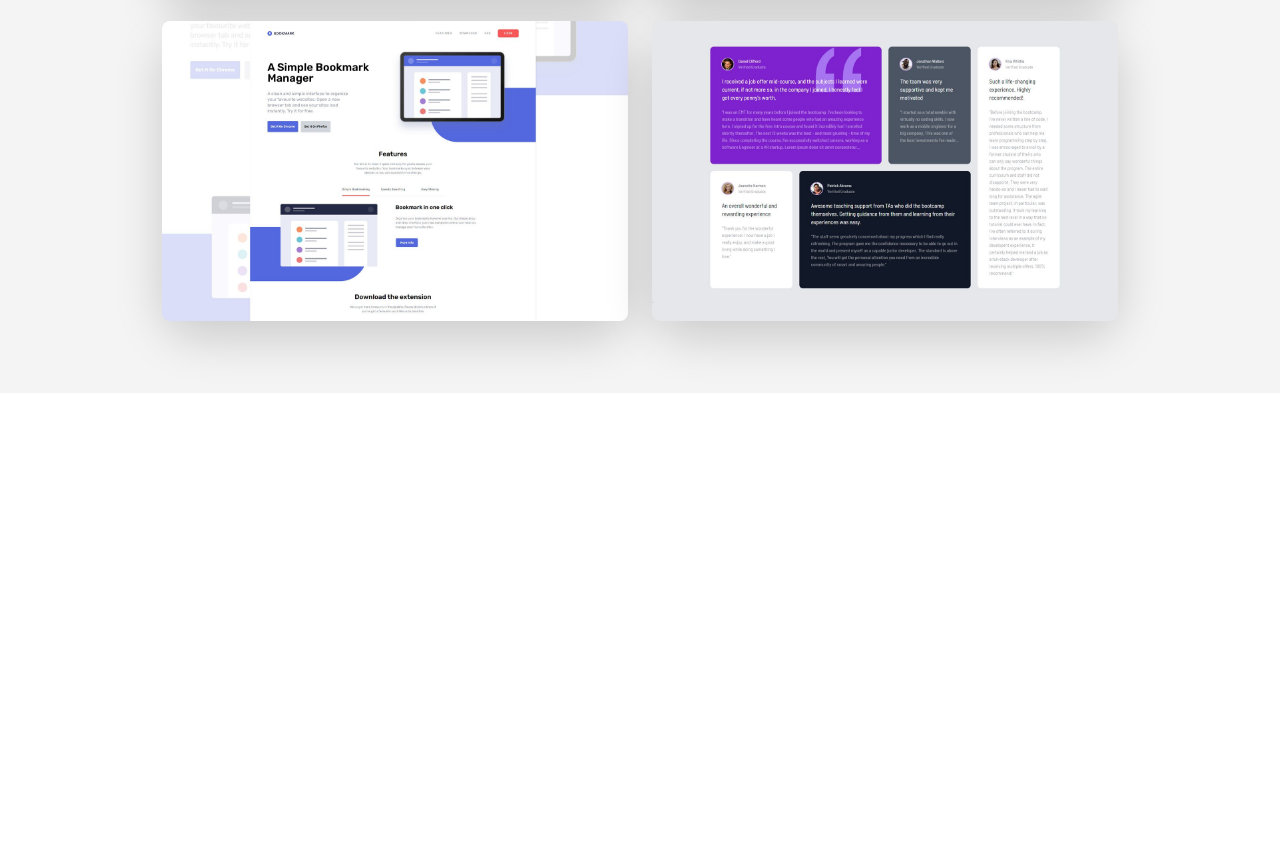
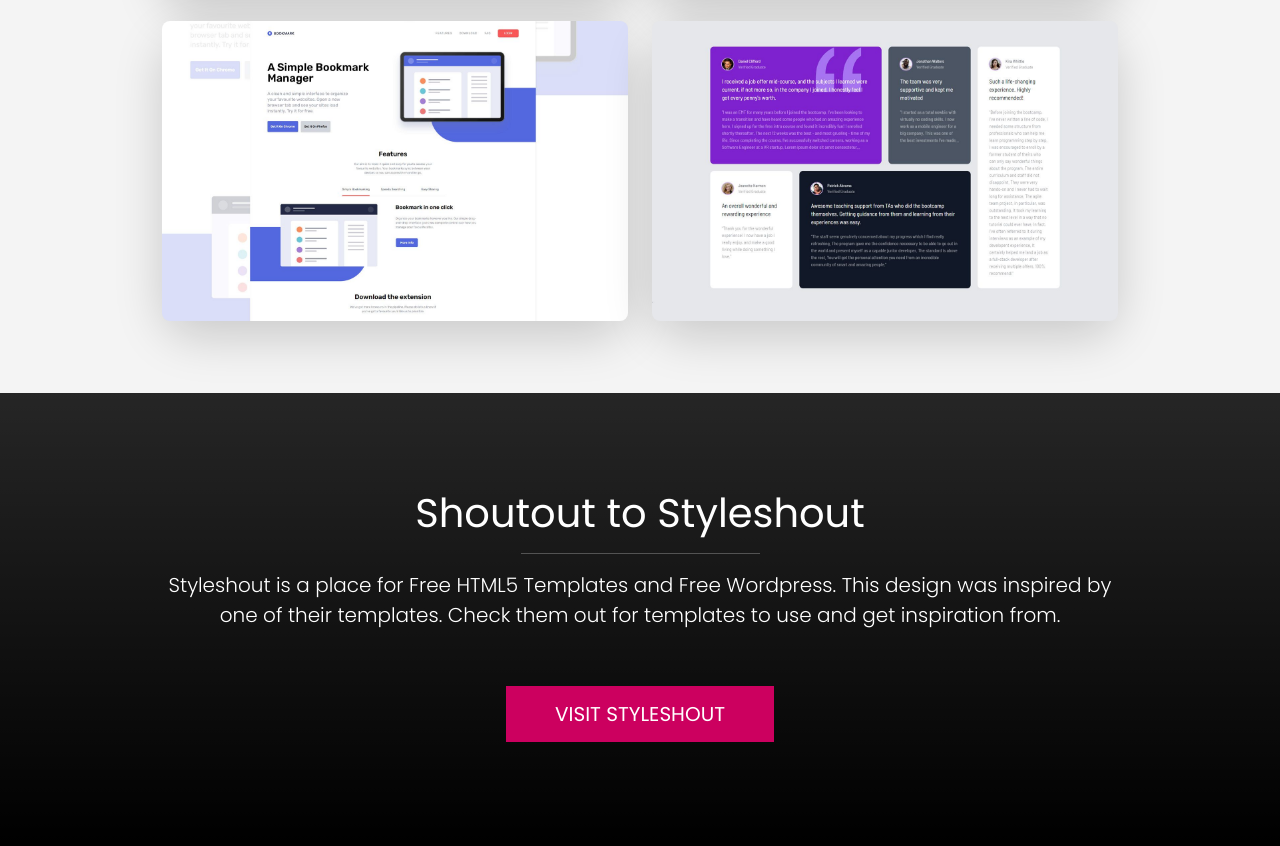
Before and after one commit to andrijat98/bootstrap-5-projects, a website: page PortfolioWebsite/index.html in a window 1280 px wide. Shown: the part 3038-3884 px from the top of the page. Before the commit the page ends 3431 px from the top, so only its background shows below. Drawn offline with nearby package versions, Linux system fonts and the light colour scheme; files that its build step writes are made by us from their sources.

Commit message:
added shoutout to styleshout

```diff
--- a/PortfolioWebsite/index.html
+++ b/PortfolioWebsite/index.html
@@ -267,6 +267,27 @@
     </div>
   </div>
 </section>
+<section class="styleshout text-bg-dark bg-gradient p-6 text-center">
+    <div class="container">
+        <div class="row">
+            <div class="col-12">
+                <h1>Shoutout to Styleshout</h1>
+                <hr class="w-25 mx-auto">
+                <p class="lead mb-5">
+                    Styleshout is a place for Free HTML5 Templates and Free Wordpress.
+                    This design was inspired by one of their templates. Check them out
+                    for templates to use and get inspiration from.
+                </p>
+                <a
+                        href="https://styleshout.com/"
+                        target="_blank"
+                        class="btn btn-primary btn-lg text-uppercase px-5 mx-3 my-2">
+                    Visit StyleShout
+                </a>
+            </div>
+        </div>
+    </div>
+</section>
 <script src="js/bootstrap.bundle.min.js"></script>
 <script src="js/lightbox-plus-jquery.min.js"></script>
 <script src="js/script.js"></script>
```
